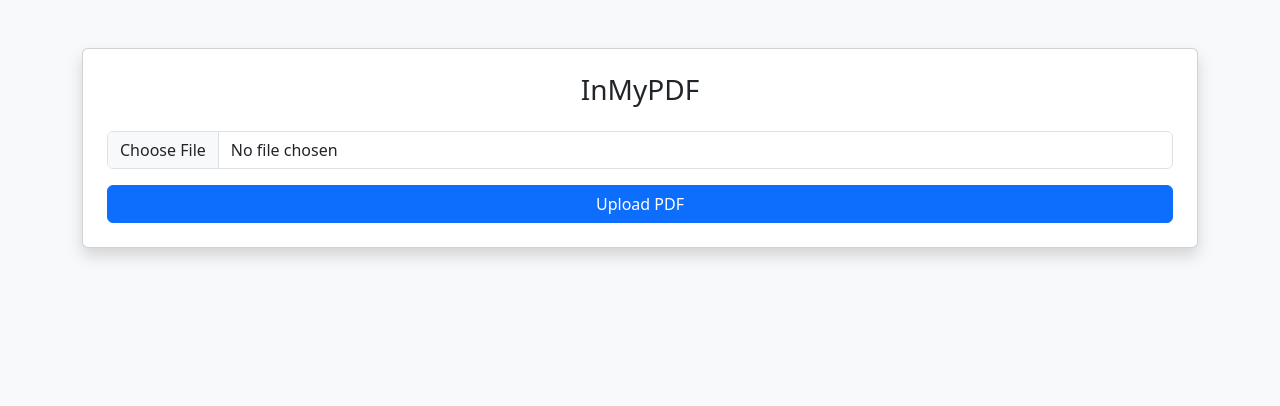
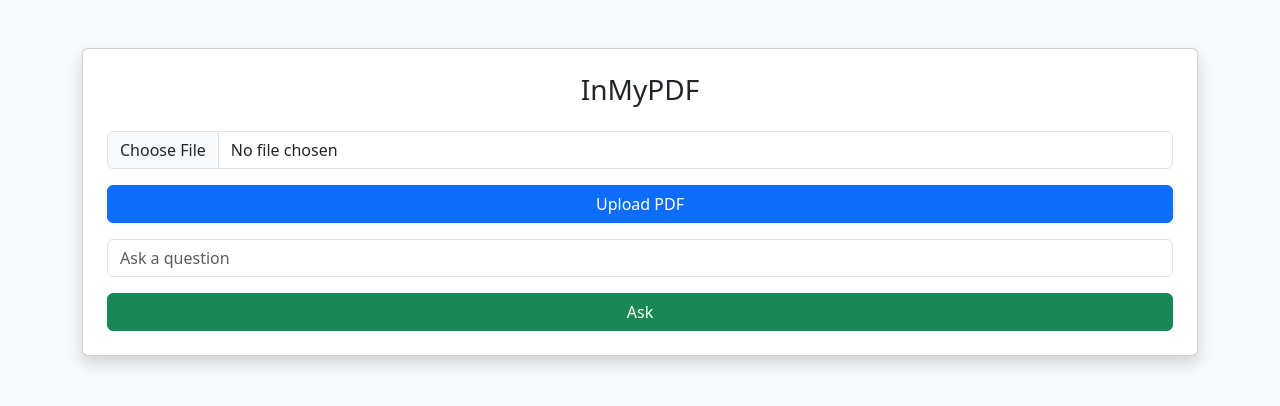
Before and after one commit to FaheemaTamton/InMyPDF, a FastAPI app: page / in a window 1280 px wide. Shown: the top 406 px of the page. Run offline with FastAPI, Linux system fonts and the light colour scheme.

Commit message:
Update InMypdf

```diff
--- a/templates/index.html
+++ b/templates/index.html
@@ -15,7 +15,12 @@
 
         <div id="uploadStatus" class="alert d-none mt-3"></div>
 
+        <input type="text" id="question" class="form-control my-3" placeholder="Ask a question">
+        <button class="btn btn-success w-100" onclick="askQuestion()">Ask</button>
 
+        <div id="answerBox" class="alert alert-info d-none mt-3"></div>
+    </div>
+</div>
 
 <script src="/static/js/main.js"></script>
 </body>
```
